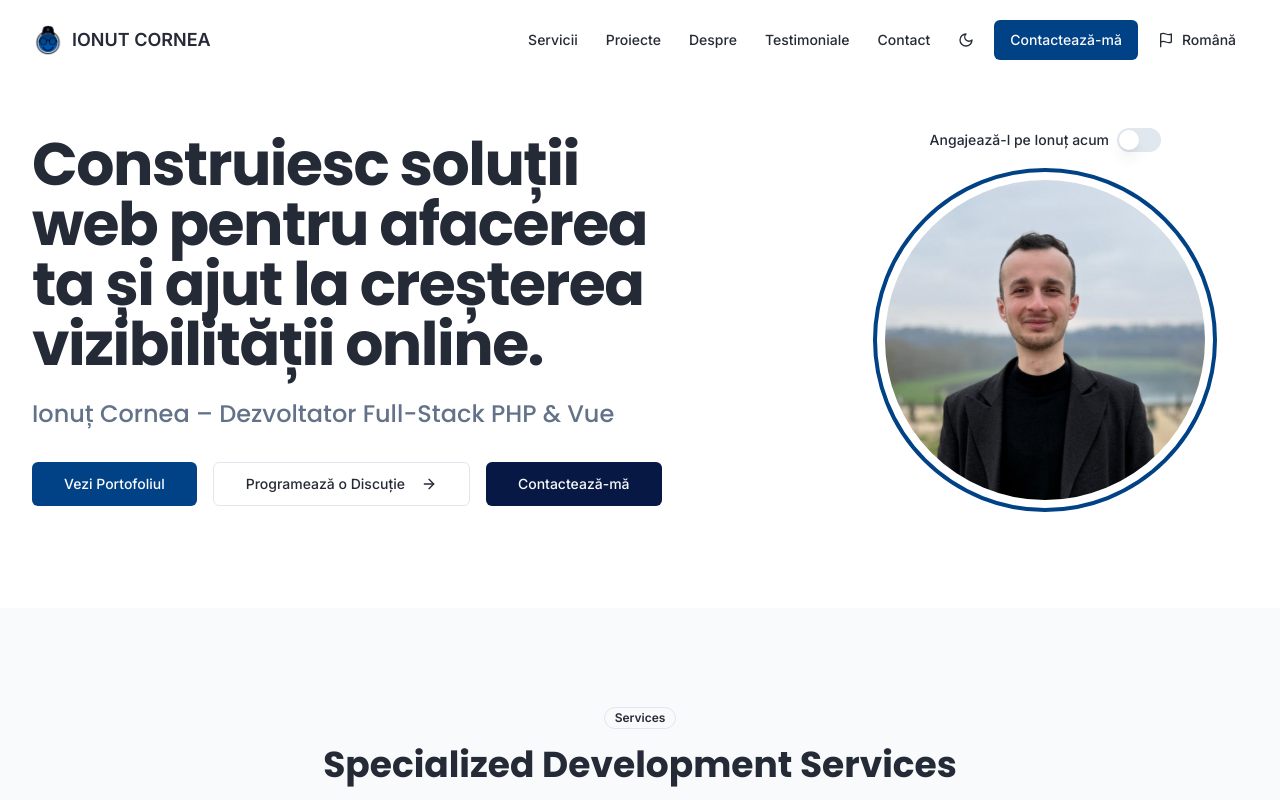
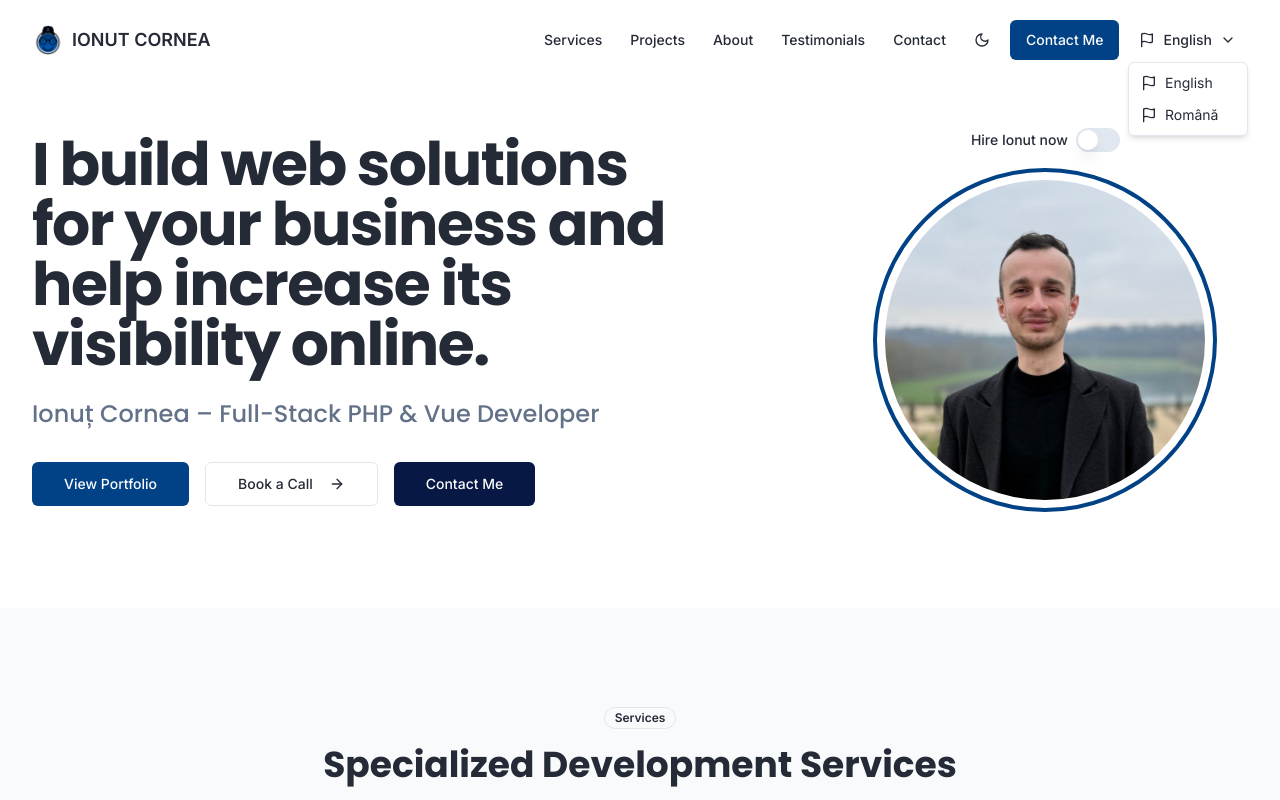
Before and after one commit to ionutcorneadev/ionut-cornea-web-canvas, a React (Vite) app: page / in a window 1280 px wide. Both pictures are taken after a click on the button "English". Shown: the top 800 px of the page. Built offline with nearby package versions, Linux system fonts and the light colour scheme.

Commit message:
Refactor: Convert language button to dropdown
Transforms the language button in the navbar into a dropdown menu, preserving its original functionality and design.

```diff
--- a/src/components/LanguageSwitcher.tsx
+++ b/src/components/LanguageSwitcher.tsx
@@ -1,27 +1,53 @@
 
 import { Button } from "@/components/ui/button";
+import {
+  DropdownMenu,
+  DropdownMenuContent,
+  DropdownMenuItem,
+  DropdownMenuTrigger,
+} from "@/components/ui/dropdown-menu";
 import { useLanguage } from "@/contexts/LanguageContext";
-import { Flag } from "lucide-react";
+import { Flag, ChevronDown } from "lucide-react";
 
 const LanguageSwitcher = () => {
   const { language, setLanguage } = useLanguage();
 
-  const toggleLanguage = () => {
-    setLanguage(language === 'en' ? 'ro' : 'en');
+  const handleLanguageChange = (lang: 'en' | 'ro') => {
+    setLanguage(lang);
   };
 
   return (
+    <DropdownMenu>
+      <DropdownMenuTrigger asChild>
         <Button
           variant="ghost"
           size="sm"
-      onClick={toggleLanguage}
           className="flex items-center gap-2 px-3 py-2"
         >
           <Flag className="h-4 w-4" />
           <span className="text-sm font-medium">
             {language === 'en' ? 'English' : 'Română'}
           </span>
+          <ChevronDown className="h-3 w-3" />
         </Button>
+      </DropdownMenuTrigger>
+      <DropdownMenuContent align="end" className="min-w-[120px]">
+        <DropdownMenuItem
+          onClick={() => handleLanguageChange('en')}
+          className="flex items-center gap-2 cursor-pointer"
+        >
+          <Flag className="h-4 w-4" />
+          <span>English</span>
+        </DropdownMenuItem>
+        <DropdownMenuItem
+          onClick={() => handleLanguageChange('ro')}
+          className="flex items-center gap-2 cursor-pointer"
+        >
+          <Flag className="h-4 w-4" />
+          <span>Română</span>
+        </DropdownMenuItem>
+      </DropdownMenuContent>
+    </DropdownMenu>
   );
 };
 
```
Lines whose indentation alone changed are shown as unchanged.
